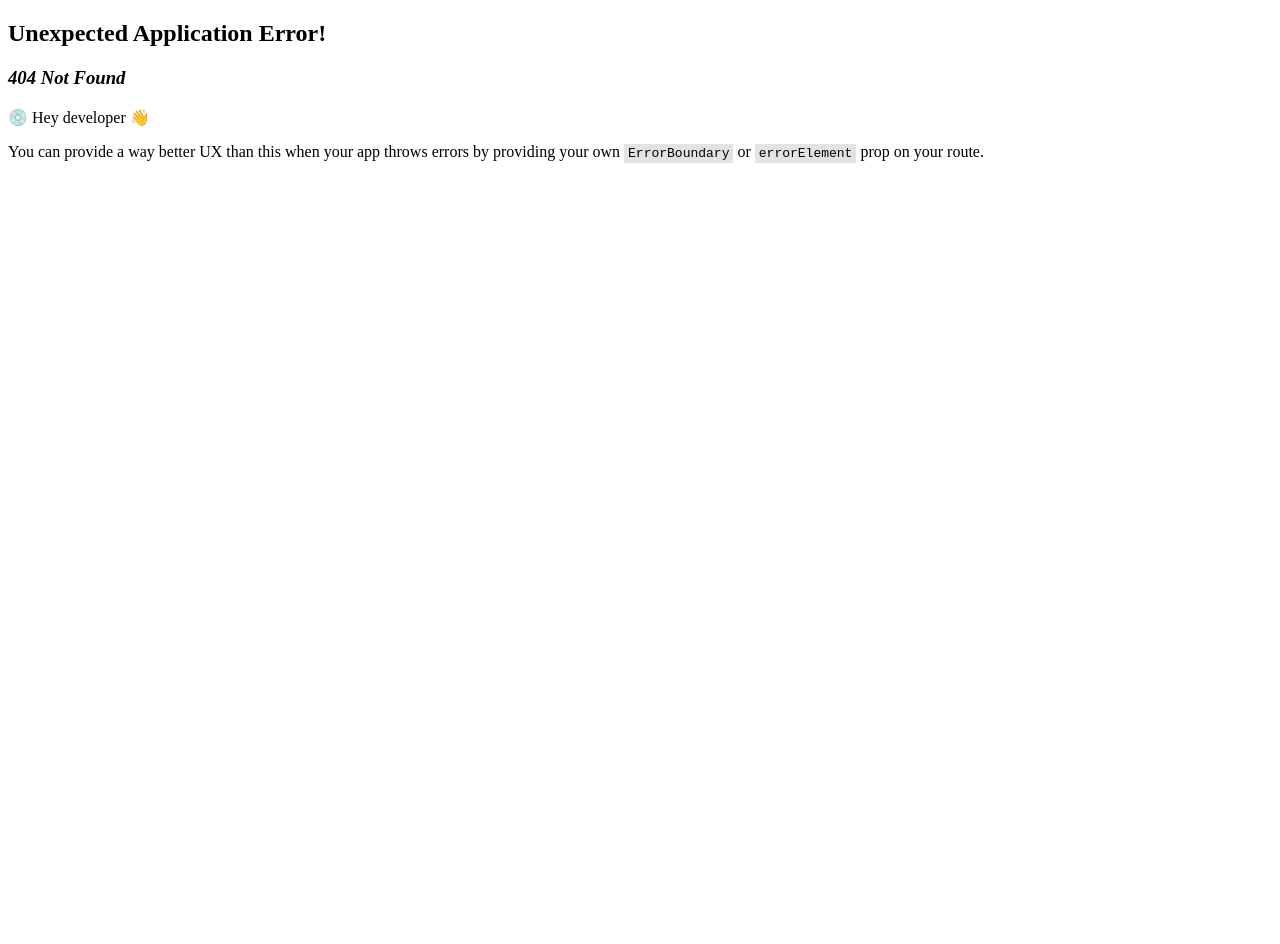
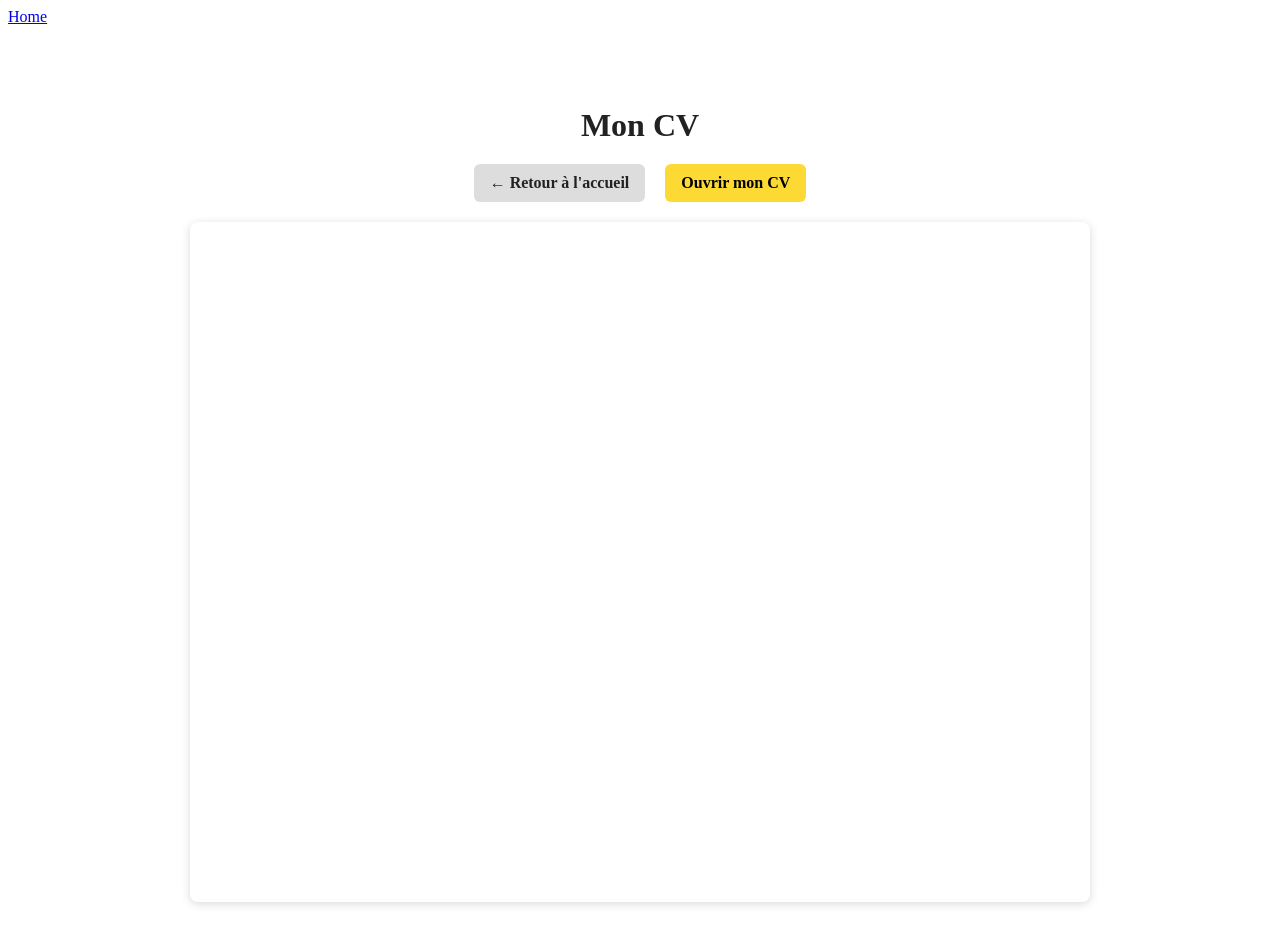
Before and after one commit to Colombine972/my-portfolio, a React (Vite) app: page /cv in a window 1280 px wide. Before the commit this address had no page. Shown: the top 944 px of the page. Before the commit the page ends 800 px from the top, so only its background shows below. Built offline with nearby package versions, Linux system fonts and the light colour scheme.

Commit message:
inser file CV

```diff
--- a/src/data/markerData.ts
+++ b/src/data/markerData.ts
@@ -4,34 +4,29 @@ export const markerData = [
 		top: "30%",
 		left: "23%",
 		label: "A propos",
-		onClick: () => console.log("about me"),
 	},
 	{
 		id: "marker2",
 		top: "24%",
 		left: "43%",
 		label: "Skills",
-		onClick: () => console.log("ouvrir skills"),
 	},
 	{
 		id: "marker3",
 		top: "20%",
 		left: "64%",
 		label: "Projets",
-		onClick: () => console.log("ouvrir projets"),
 	},
 	{
 		id: "marker4",
 		top: "64%",
 		left: "72%",
 		label: "Contact",
-		onClick: () => console.log("ouvrir contact"),
 	},
 	{
 		id: "marker5",
 		top: "55%",
 		left: "48%",
 		label: "CV",
-		onClick: () => console.log("/cv"),
 	},
 ];
--- a/src/pages/CV.tsx
+++ b/src/pages/CV.tsx
@@ -1,5 +1,33 @@
+import { Link } from "react-router";
+import "../styles/CV.css";
+
 function CV() {
-	return;
+	return (
+		<div className="cv-page">
+			<h1 className="cv-title">Mon CV</h1>
+
+			<div className="cv-actions">
+				<Link to="/" className="back-button">
+					← Retour à l'accueil
+				</Link>
+
+				<a
+					href="/CV_Cindy_COLOMBINE.pdf"
+					target="_blank"
+					rel="noopener noreferrer"
+					className="download-button"
+				>
+					Ouvrir mon CV
+				</a>
+			</div>
+
+			<iframe
+				src="/CV_Cindy_COLOMBINE.pdf"
+				className="cv-viewer"
+				title="CV de Cindy Colombine"
+			/>
+		</div>
+	);
 }
 
 export default CV;
--- a/src/router.tsx
+++ b/src/router.tsx
@@ -1,10 +1,14 @@
 import { createBrowserRouter } from "react-router";
 import App from "./App";
 import Home from "./pages/Home";
+import CV from "./pages/CV";
 
 export const router = createBrowserRouter([
 	{
 		element: <App />,
-		children: [{ path: "/", element: <Home /> }],
+		children: [
+			{ path: "/", element: <Home /> },
+			{ path: "/cv", element: <CV /> },
+		],
 	},
 ]);
--- /dev/null
+++ b/src/styles/CV.css
@@ -0,0 +1,54 @@
+.cv-page {
+	max-width: 900px;
+	margin: 40px auto;
+	padding: 20px;
+	text-align: center;
+}
+
+.cv-title {
+	font-size: 32px;
+	margin-bottom: 20px;
+	color: #222;
+}
+
+.cv-actions {
+	display: flex;
+	justify-content: center;
+	gap: 20px;
+	margin-bottom: 20px;
+}
+
+.back-button,
+.download-button {
+	padding: 10px 16px;
+	border-radius: 6px;
+	text-decoration: none;
+	font-weight: 600;
+	transition: 0.2s;
+}
+
+.back-button {
+	background: #ddd;
+	color: #222;
+}
+
+.back-button:hover {
+	background: #ccc;
+}
+
+.download-button {
+	background: #fcd933;
+	color: #000;
+}
+
+.download-button:hover {
+	background: #e7c627;
+}
+
+.cv-viewer {
+	width: 100%;
+	height: 85vh;
+	border: none;
+	border-radius: 8px;
+	box-shadow: 0 2px 10px rgba(0, 0, 0, 0.15);
+}
```
Also changed, not shown: 1 other file (tests, documents, lock files or other folders).
